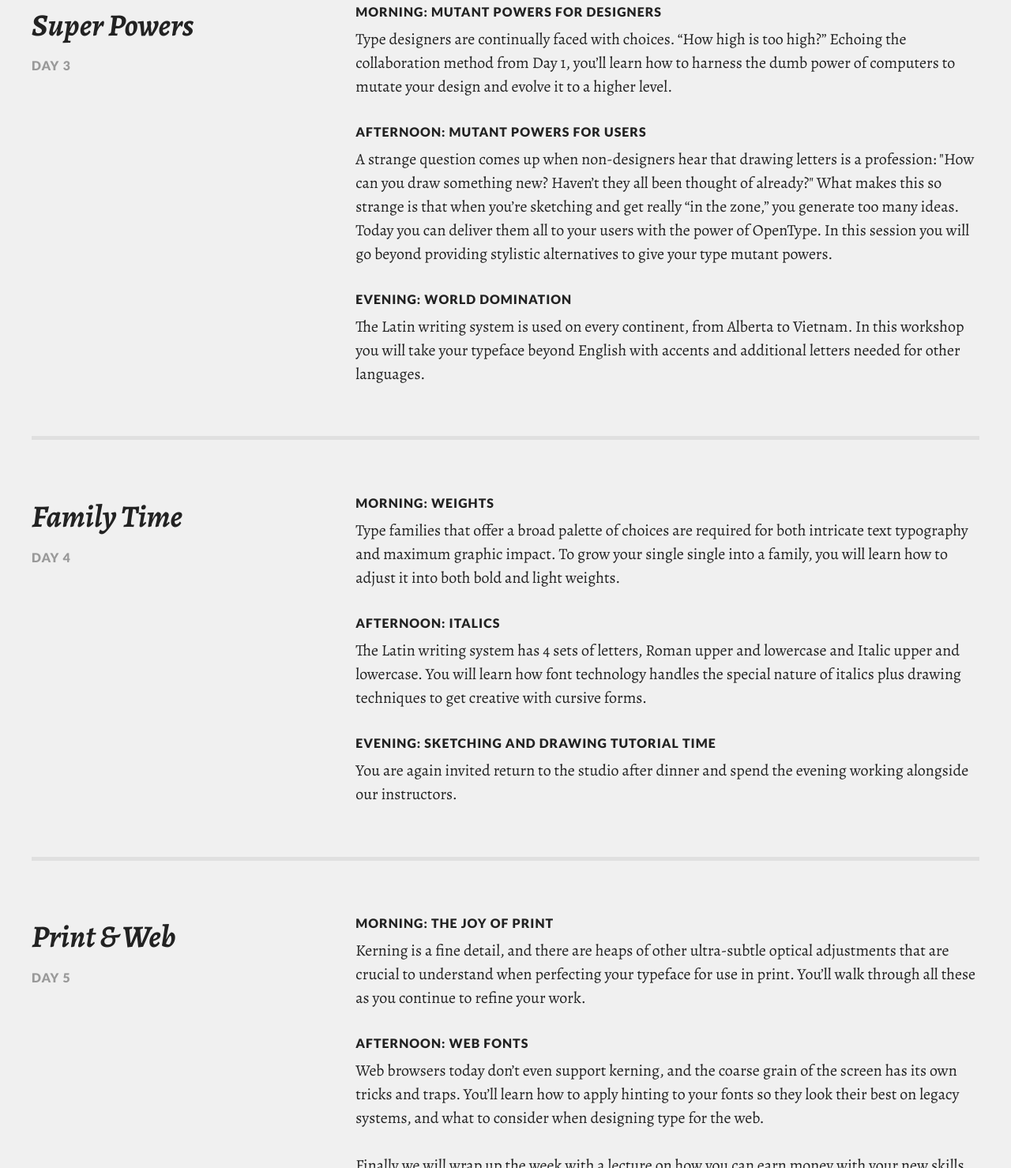
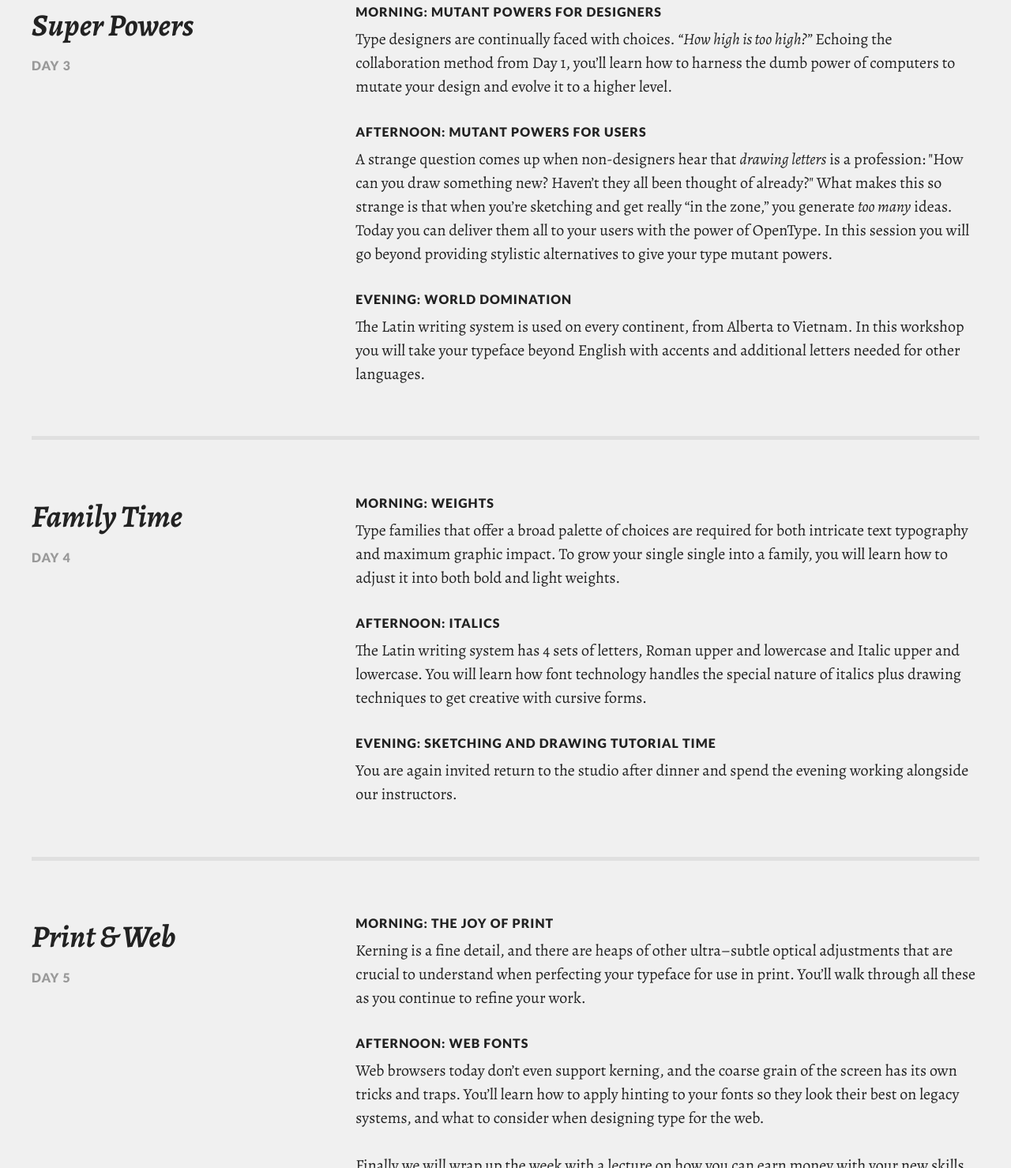
Before and after one commit to kylefox/craftingtype.com, a plain HTML site: page schedule/index.html in a window 1280 px wide. Shown: the part 1614-3093 px from the top of the page at 79% size. Drawn offline with nearby package versions, Linux system fonts and the light colour scheme.

Commit message:
Adding italics and micro typographic niceness

```diff
--- a/schedule/index.html
+++ b/schedule/index.html
@@ -89,10 +89,10 @@
 		</div>
 		<div class="span8 day-desc">
 <h3>Morning: Mutant Powers for Designers</h3>
-<p>Type designers are continually faced with choices. &ldquo;How high is too high?&rdquo; Echoing the collaboration method from Day 1, you&rsquo;ll learn how to harness the dumb power of computers to mutate your design and evolve it to a higher level.</p>
+<p>Type designers are continually faced with choices. <em>&ldquo;How high is too high?&rdquo;</em> Echoing the collaboration method from Day 1, you&rsquo;ll learn how to harness the dumb power of computers to mutate your design and evolve it to a higher level.</p>
 
 <h3>Afternoon: Mutant Powers for Users</h3>
-<p>A strange question comes up when non-designers hear that drawing letters is a profession: "How can you draw something new? Haven&rsquo;t they all been thought of already?" What makes this so strange is that when you&rsquo;re sketching and get really &ldquo;in the zone,&rdquo; you generate too many ideas. Today you can deliver them all to your users with the power of OpenType. In this session you will go beyond providing stylistic alternatives to give your type mutant powers.</p>
+<p>A strange question comes up when non-designers hear that <em>drawing letters</em> is a profession: "How can you draw something new? Haven&rsquo;t they all been thought of already?" What makes this so strange is that when you&rsquo;re sketching and get really &ldquo;in the zone,&rdquo; you generate <em>too many</em> ideas. Today you can deliver them all to your users with the power of OpenType. In this session you will go beyond providing stylistic alternatives to give your type mutant powers.</p>
 
 <h3>Evening: World Domination</h3>
 <p>The Latin writing system is used on every continent, from Alberta to Vietnam. In this workshop you will take your typeface beyond English with accents and additional letters needed for other languages.</p>
@@ -123,7 +123,7 @@
 		</div>
 		<div class="span8 day-desc">
 <h3>Morning: The Joy of Print</h3>
-<p>Kerning is a fine detail, and there are heaps of other ultra-subtle optical adjustments that are crucial to understand when perfecting your typeface for use in print. You&rsquo;ll walk through all these as you continue to refine your work.</p>
+<p>Kerning is a fine detail, and there are heaps of other ultra&ndash;subtle optical adjustments that are crucial to understand when perfecting your typeface for use in print. You&rsquo;ll walk through all these as you continue to refine your work.</p>
 
 <h3>Afternoon: Web Fonts</h3>
 <p>Web browsers today don&rsquo;t even support kerning, and the coarse grain of the screen has its own tricks and traps. You&rsquo;ll learn how to apply hinting to your fonts so they look their best on legacy systems, and what to consider when designing type for the web.</p>
```
